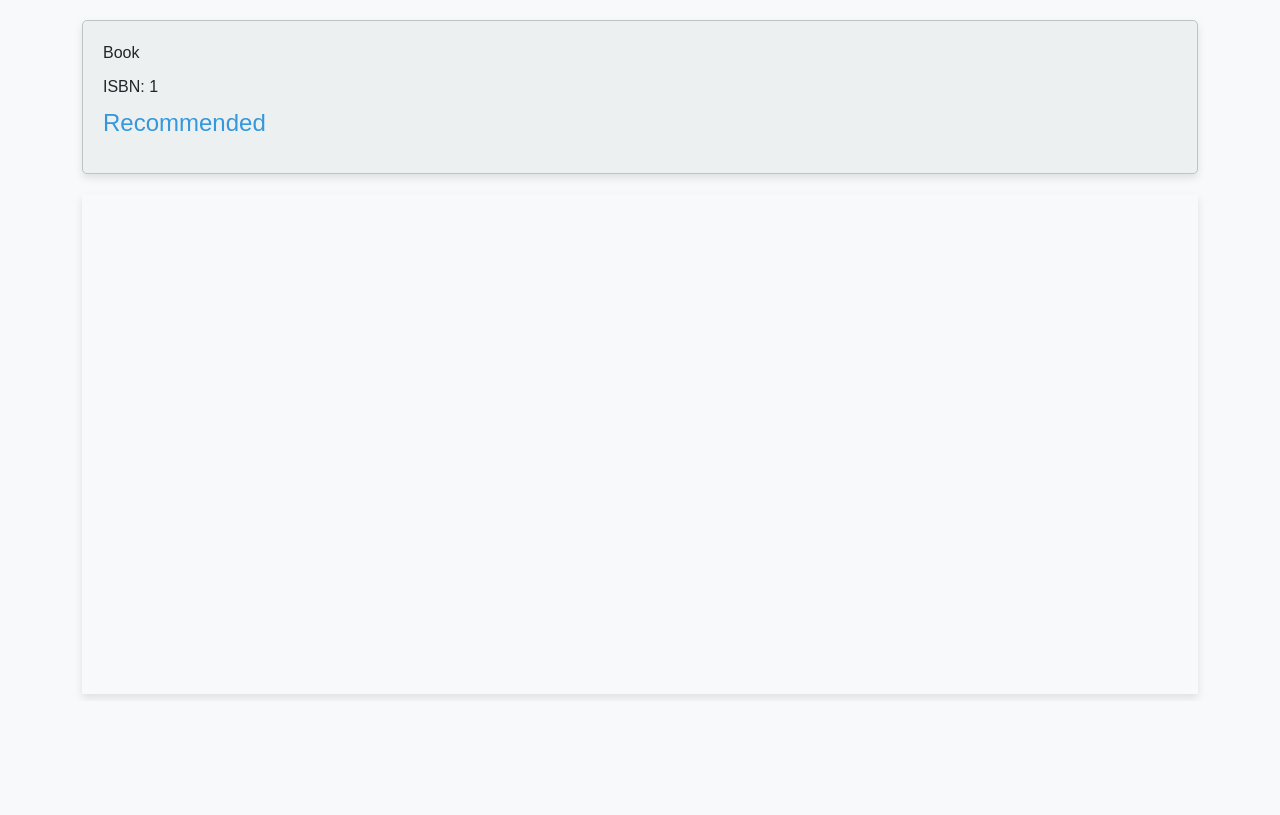
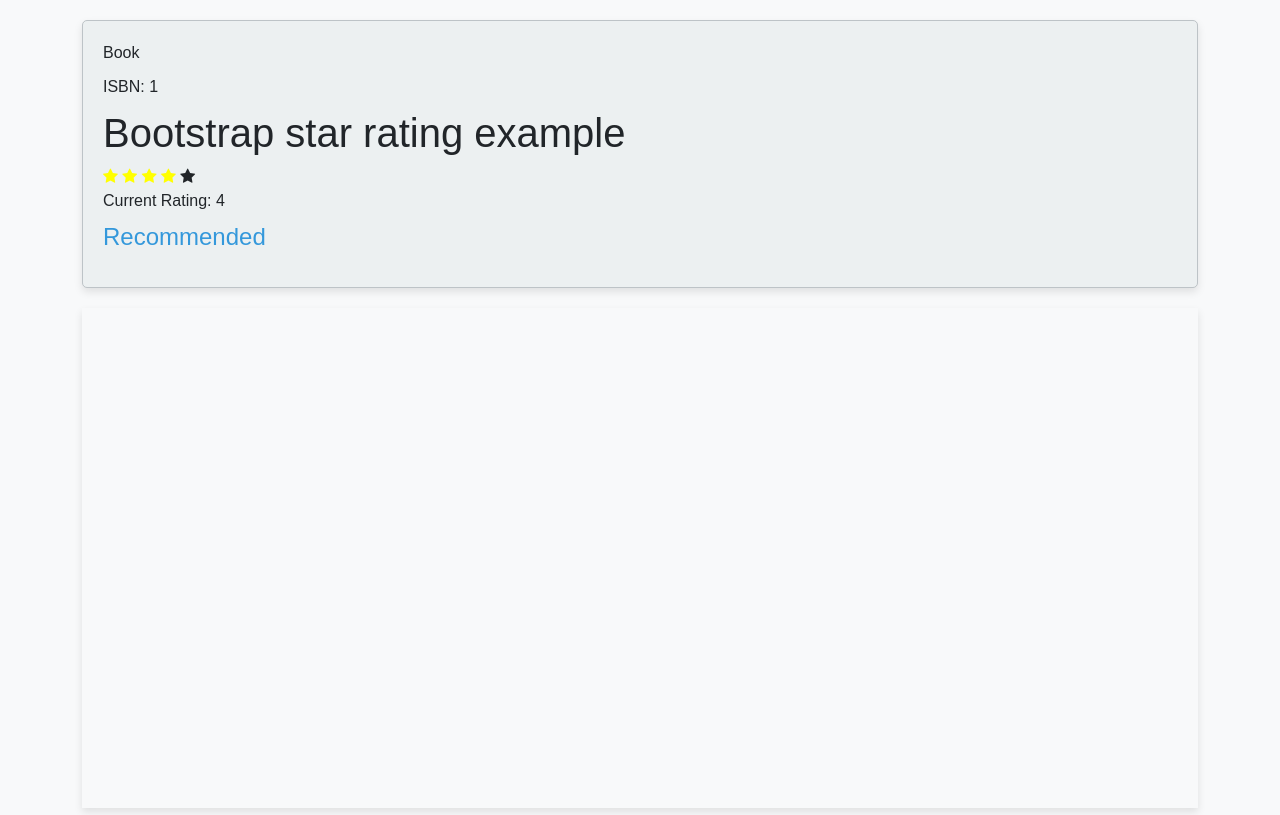
Before and after one commit to MelinaLushaku/Seminar-Lab, a Django app: page /books/1 in a window 1280 px wide. Shown: the part 102-917 px from the top of the page. Before the commit the page ends 800 px from the top, so only its background shows below. Run offline with Django 5.2, Linux system fonts and the light colour scheme; tables that the repository leaves empty hold one stand-in row (values such as "Sample post"); some libraries are stand-ins or nearby versions.

Commit message:
implemented rating a book

```diff
--- a/BookRecommender/urls.py
+++ b/BookRecommender/urls.py
@@ -34,4 +34,5 @@
     path('remove-book/<int:id>', views.remove_book_to_wishlist, name="remove-book"),
     path('manage_categories' , views.manage_categories),
     path('delete_category' , views.manage_categories),
+    path('rate/<int:book_id>' ,views.rate_book,  name="rate-book" )
 ]
--- a/Books/templates/book.html
+++ b/Books/templates/book.html
@@ -102,6 +102,15 @@
 }
 
 
+.checked {
+     color: yellow;
+     font-size: 20px;
+        }
+.unchecked {
+      font-size: 20px;
+        }
+
+
     </style>
   </head>
   <body>
@@ -112,7 +121,17 @@
       <div class = "info">
       <p>Book</p>
       <p>ISBN: {{book.id}}</p>
+      <h1>Bootstrap star rating example</h1>
+    <!-- To display checked star rating icons -->
+    <span class="fa fa-star checked" onclick="rate(1)"></span>
+    <span class="fa fa-star checked" onclick="rate(2)"></span>
+    <span class="fa fa-star checked" onclick="rate(3)"></span>
+    <span class="fa fa-star checked" onclick="rate(4)"></span>
+    <!-- To display unchecked star rating icons -->
+    <span class="fa fa-star unchecked" onclick="rate(5)"></span>
 
+    <!-- Display current rating -->
+    <p id="current-rating">Current Rating: <span id="rating-value">4</span></p>
       <h4>Recommended</h4>
     </div>
       <div class="container horizontal-scrollable" id="cardScrollable">
@@ -129,9 +148,46 @@
           {% endfor %}
       </div>
     </div>
+    <script>
+      var bookId= "{{ book.id }}";
+      // Function to update rating
+      function rate(value) {
+          // Update the rating value
+          document.getElementById('rating-value').textContent = value;
 
+          // Reset all stars
+          var stars = document.querySelectorAll('.fa-star');
+          stars.forEach(function(star, index) {
+                if (index < value) {
+                    star.classList.add('checked');
+                    star.classList.remove('unchecked');
+                } else {
+                    star.classList.remove('checked');
+                    star.classList.add('unchecked');
+                }
+            });
+          $.ajax({
+                type: 'POST',
+                url: '/rate/' + bookId,
+                data: {
+                    'rating': value,
+                    'csrfmiddlewaretoken': '{{ csrf_token }}' // Include CSRF token
+                },
+                success: function(data) {
+                    // Handle success response
+                    console.log('Rating updated successfully!');
+                },
+                error: function(xhr, textStatus, errorThrown) {
+                    // Handle error response
+                    console.error('Error updating rating:', errorThrown);
+                }
+            });
+          }
+
+    </script>
     <script src="https://code.jquery.com/jquery-3.3.1.slim.min.js" integrity="sha384-q8i/X+965DzO0rT7abK41JStQIAqVgRVzpbzo5smXKp4YfRvH+8abtTE1Pi6jizo" crossorigin="anonymous"></script>
     <script src="https://cdnjs.cloudflare.com/ajax/libs/popper.js/1.14.7/umd/popper.min.js" integrity="sha384-UO2eT0CpHqdSJQ6hJty5KVphtPhzWj9WO1clHTMGa3JDZwrnQq4sF86dIHNDz0W1" crossorigin="anonymous"></script>
     <script src="https://stackpath.bootstrapcdn.com/bootstrap/4.3.1/js/bootstrap.min.js" integrity="sha384-JjSmVgyd0p3pXB1rRibZUAYoIIy6OrQ6VrjIEaFf/nJGzIxFDsf4x0xIM+B07jRM" crossorigin="anonymous"></script>
+
   </body>
 </html>
--- a/Books/views.py
+++ b/Books/views.py
@@ -1,5 +1,5 @@
 from django.shortcuts import render, redirect
-from .models import Book, Profile, WishList
+from .models import Book, Profile, WishList, Rating
 from django.core.paginator import Paginator
 from django.contrib.auth.models import User
 from django.contrib.auth import authenticate, login, logout
@@ -159,3 +159,14 @@
         except Category.DoesNotExist:
             return HttpResponse("Category does not exist.", status=404)
     return HttpResponse("Invalid request method.", status=400)
+
+def rate_book(request, book_id):
+    if request.method =='POST' and request.user.is_authenticated:
+        rating_value = request.POST.get('rating')
+        book = Book.objects.get(id = book_id)
+        user = User.objects.get(username = request.user.username)
+        rating = Rating.objects.create(rating = rating_value,
+                                       isbn = book.isbn,
+                                        book = book, user = user )
+        rating.save()
+    return redirect(f'/books/{book_id}')
```
